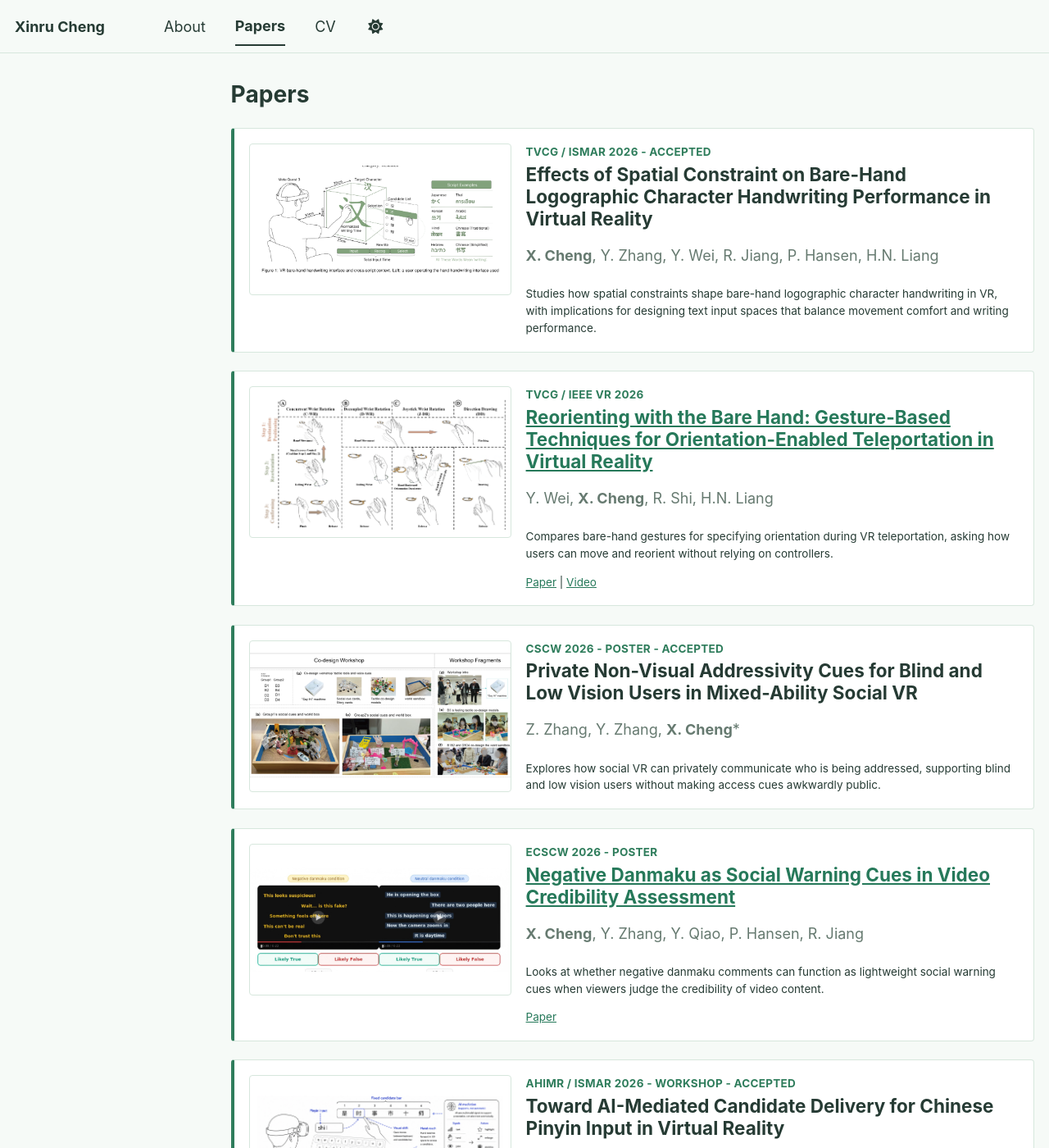
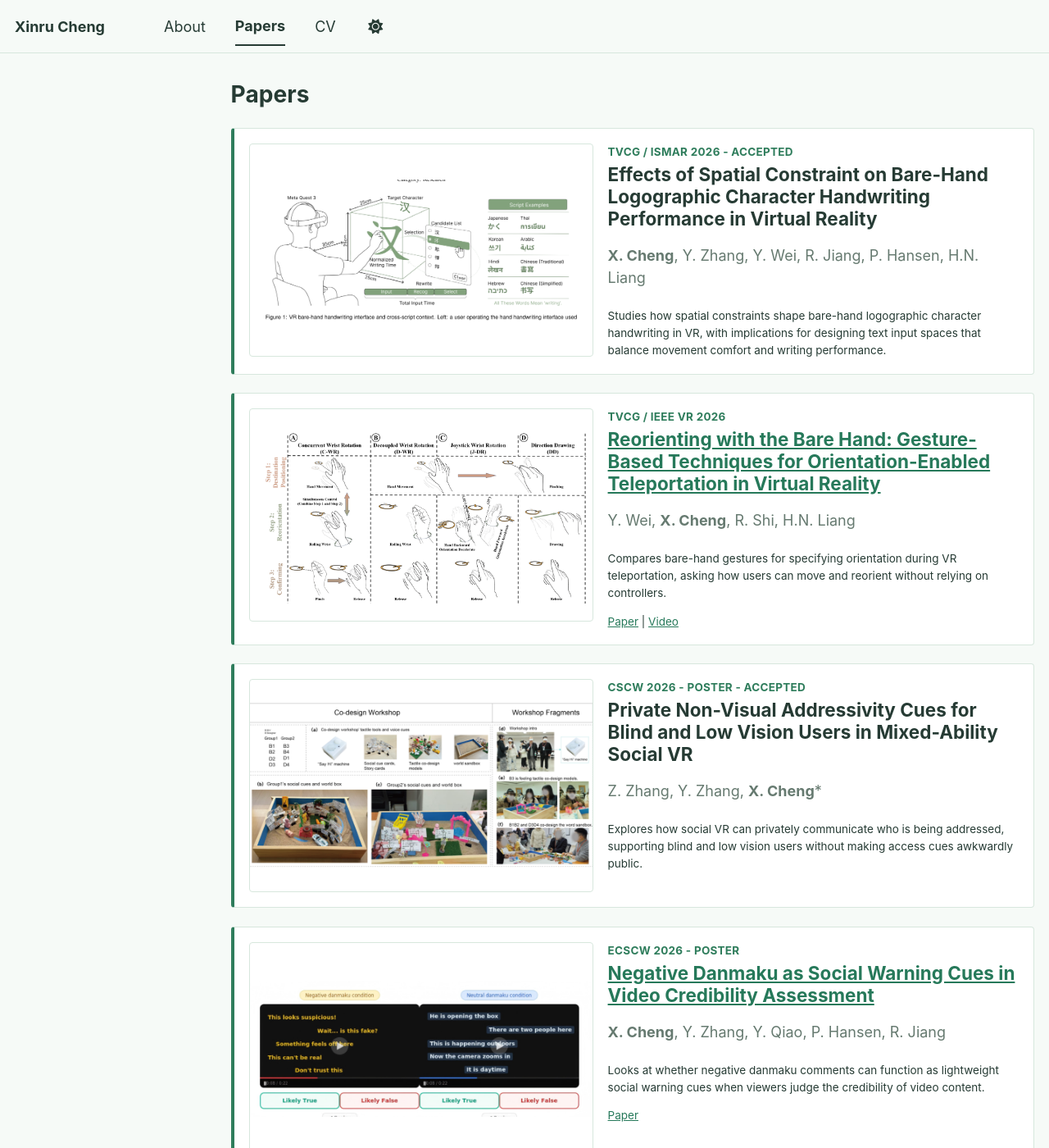
Before and after one commit to raya0313/raya0313.github.io, a Jekyll site: the page built from _pages/publications.html, in a window 1280 px wide and 1400 px high. Shown: the whole window at 82% size. Built offline with Jekyll 4.4.1, drawn with Linux system fonts in a browser that asks for light colours; a script bundle is joined from its source files by our own code; library files that are not in the unit come from our copies.

Commit message:
Further enlarge paper images

```diff
--- a/_sass/theme/_raya_green_light.scss
+++ b/_sass/theme/_raya_green_light.scss
@@ -108,7 +108,7 @@ footer {
 
 .publication-card--featured {
   @media (min-width: 720px) {
-    grid-template-columns: 320px 1fr;
+    grid-template-columns: 420px 1fr;
   }
 }
 
@@ -118,7 +118,7 @@ footer {
 
 .publication-card__image img {
   width: 100%;
-  height: 185px;
+  height: 260px;
   object-fit: contain;
   object-position: center;
   background: #fff;
```
